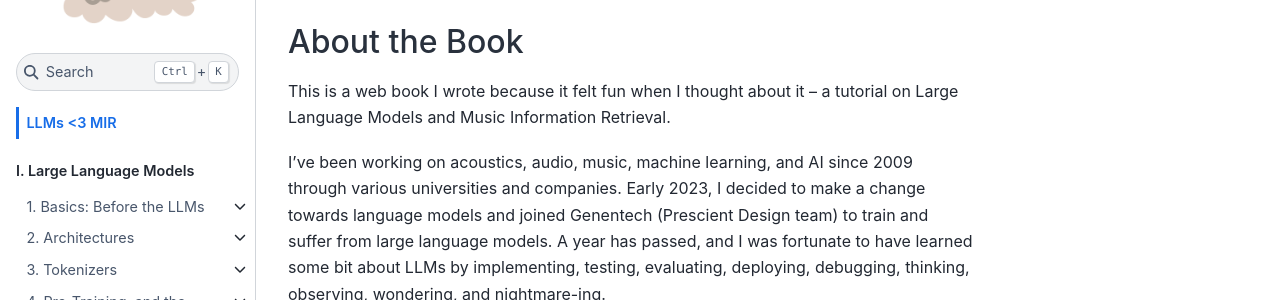
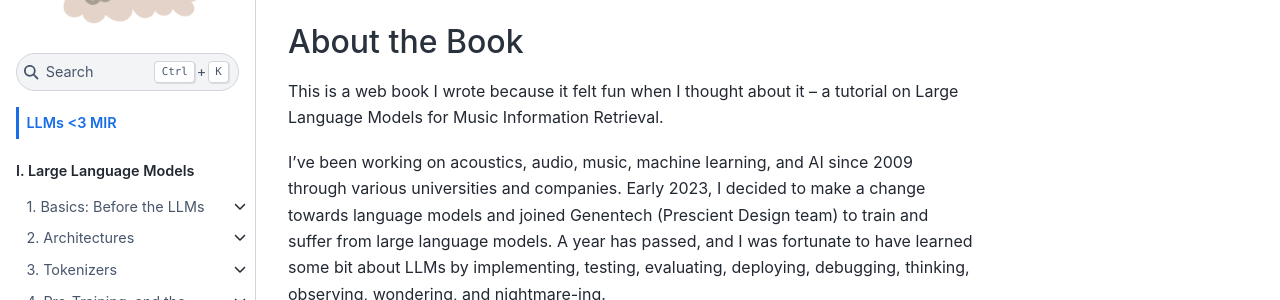
Before and after one commit to llms-heart-mir/tutorial, a Jupyter Book: the page built from book/intro.md, in a window 1280 px wide and 900 px high. Shown: the part 226-526 px from the top of the window. Built offline with Jupyter Book 1.0.4 settings and Sphinx 7.4.7 and the Sphinx Book theme 1.1.4, drawn with Linux system fonts in a browser that asks for light colours.

Commit message:
more oops

```diff
--- a/book/intro.md
+++ b/book/intro.md
@@ -6,7 +6,7 @@ By [Keunwoo Choi](https://keunwoochoi.github.io/), 2024
 
 ## About the Book
 
-This is a web book I wrote because it felt fun when I thought about it -- a tutorial on Large Language Models and Music Information Retrieval.
+This is a web book I wrote because it felt fun when I thought about it -- a tutorial on Large Language Models for Music Information Retrieval.
 
 I've been working on acoustics, audio, music, machine learning, and AI since 2009 through various universities and companies. Early 2023, I decided to make a change towards language models and joined Genentech (Prescient Design team) to train and suffer from large language models. A year has passed, and I was fortunate to have learned some bit about LLMs by implementing, testing, evaluating, deploying, debugging, thinking, observing, wondering, and nightmare-ing.
 
@@ -44,7 +44,7 @@ Let's go 🥁
     Author = {Choi, Keunwoo},
     Month = May.,
     Publisher = {Keunwoo Choi},
-    Title = {LLMs heart MIR: A tutorial on Large Language Models and Music Information Retrieval},
+    Title = {LLMs heart MIR: A tutorial on Large Language Models for Music Information Retrieval},
     Year = 2024,
     Url = {https://llms-heart-mir.github.io/tutorial},
 }
```
Also changed, not shown: README.md (+1 -1 lines).
